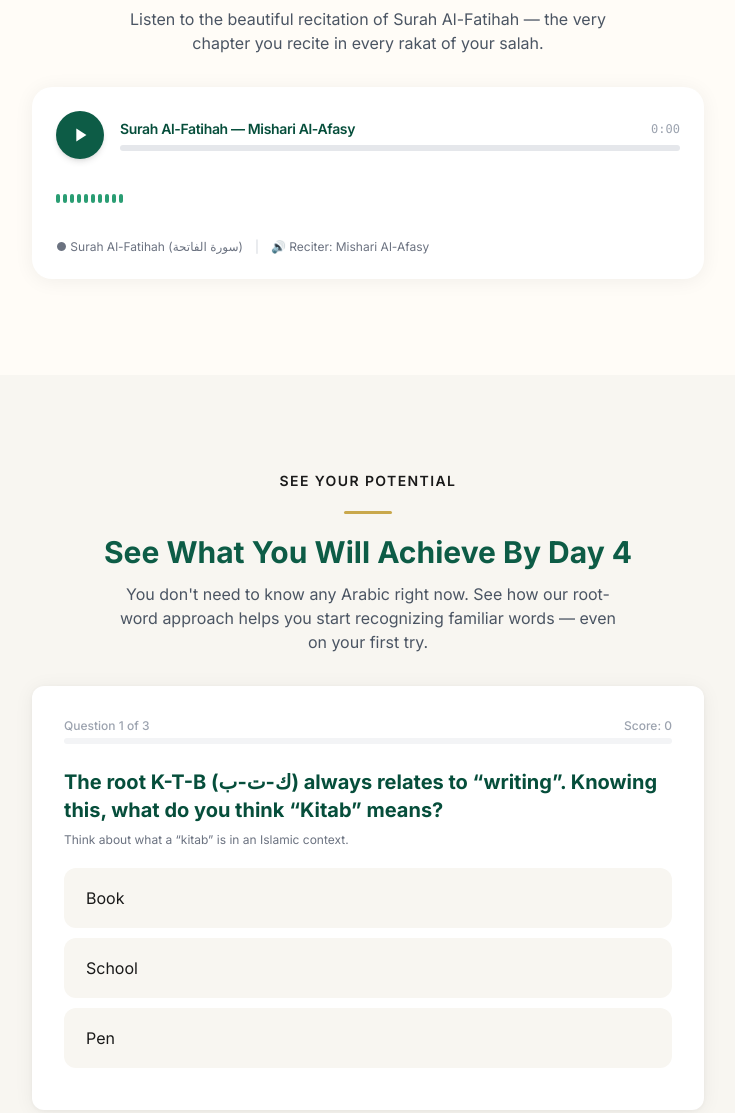
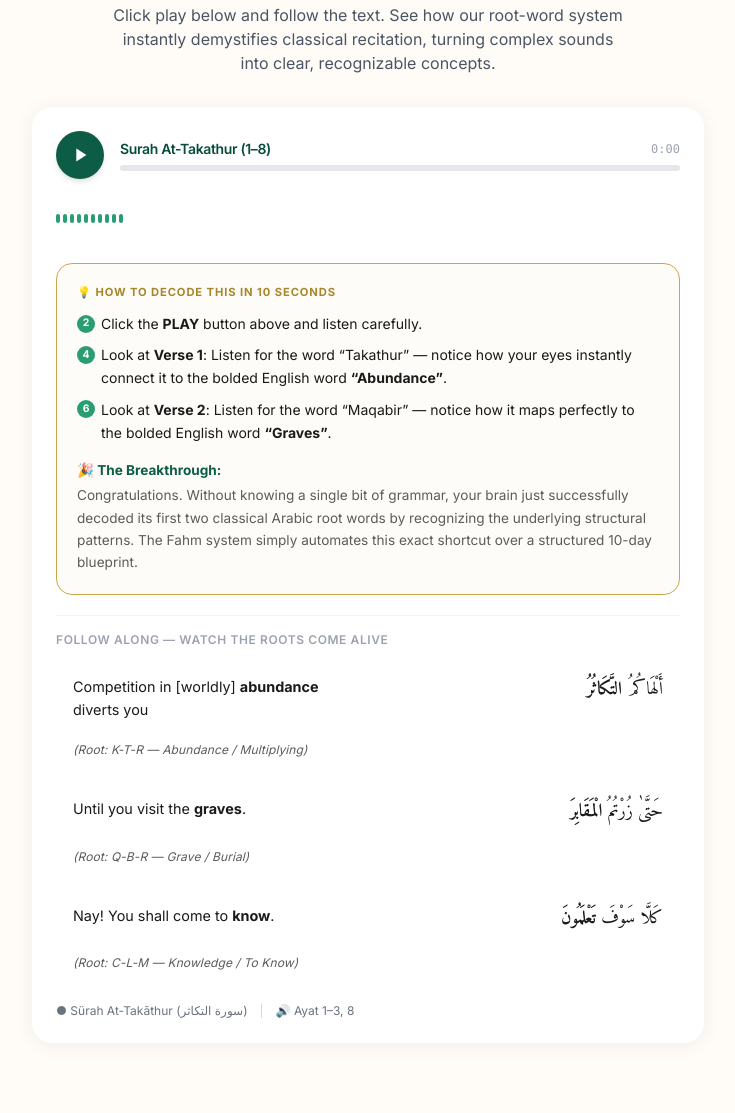
Before and after one commit to 321zaid/learn-arabic, a plain HTML site: page index.html in a window 1280 px wide. Shown: the part 2255-3368 px from the top of the page, without its empty margins (272-1007 px from the left). Drawn offline with nearby package versions, Linux system fonts and the light colour scheme.

Commit message:
Add styling for verse rows and update audio section

```diff
--- a/index.html
+++ b/index.html
@@ -209,6 +209,108 @@
       border-radius: 3px;
       width: 0%;
       transition: width 0.1s linear;
+    }
+
+    .verse-row {
+      display: grid;
+      grid-template-columns: 1fr 1fr;
+      gap: 1rem;
+      padding: 0.875rem 1rem;
+      border-radius: 0.75rem;
+      border: 1.5px solid transparent;
+      transition: all 0.25s ease;
+      cursor: default;
+    }
+    .verse-row:hover {
+      border-color: var(--gold);
+      background: rgba(201, 168, 76, 0.05);
+    }
+    .verse-row + .verse-row { margin-top: 0.5rem; }
+    .verse-arabic {
+      font-family: 'Amiri', serif;
+      font-size: 1.125rem;
+      line-height: 1.7;
+      direction: rtl;
+      text-align: right;
+      unicode-bidi: embed;
+    }
+    .verse-english {
+      font-size: 0.9rem;
+      line-height: 1.6;
+      color: var(--text-dark);
+    }
+    .verse-root-note {
+      grid-column: 1 / -1;
+      font-size: 0.75rem;
+      color: var(--text-muted);
+      margin-top: 0.25rem;
+      font-style: italic;
+      letter-spacing: 0.01em;
+    }
+    @media (max-width: 480px) {
+      .verse-row { grid-template-columns: 1fr; gap: 0.25rem; padding: 0.75rem; }
+      .verse-arabic { font-size: 1rem; }
+      .verse-english { font-size: 0.85rem; }
+    }
+
+    .walkthrough-card {
+      border: 1.5px solid var(--gold);
+      background: rgba(201, 168, 76, 0.04);
+      border-radius: 1rem;
+      padding: 1.25rem;
+      margin-top: 1.25rem;
+    }
+    .walkthrough-card .label {
+      font-size: 0.7rem;
+      font-weight: 700;
+      text-transform: uppercase;
+      letter-spacing: 0.08em;
+      color: var(--gold-dark);
+      margin-bottom: 0.75rem;
+    }
+    .walkthrough-card ol {
+      list-style: none;
+      padding: 0;
+      margin: 0 0 1rem;
+    }
+    .walkthrough-card ol li {
+      font-size: 0.875rem;
+      line-height: 1.65;
+      color: var(--text-dark);
+      padding-left: 1.5rem;
+      position: relative;
+      margin-bottom: 0.5rem;
+    }
+    .walkthrough-card ol li::before {
+      content: counter(list-item);
+      counter-increment: list-item;
+      position: absolute;
+      left: 0;
+      top: 0;
+      width: 1.125rem;
+      height: 1.125rem;
+      background: var(--emerald-500);
+      color: #fff;
+      font-size: 0.65rem;
+      font-weight: 700;
+      border-radius: 50%;
+      display: flex;
+      align-items: center;
+      justify-content: center;
+      line-height: 1;
+      margin-top: 0.15rem;
+    }
+    .walkthrough-card .breakthrough-heading {
+      font-size: 0.85rem;
+      font-weight: 700;
+      color: var(--emerald-900);
+      margin-top: 0.75rem;
+      margin-bottom: 0.25rem;
+    }
+    .walkthrough-card .breakthrough-text {
+      font-size: 0.85rem;
+      line-height: 1.65;
+      color: var(--text-muted);
     }
 
     .guarantee-seal {
@@ -437,16 +539,16 @@
   <!-- ========== AUDIO PREVIEW ========== -->
   <section class="section-padding bg-warm-white" id="audio-preview">
     <div class="container-narrow max-w-2xl">
-      <span class="text-gold-dark text-sm font-semibold uppercase tracking-widest block text-center mb-3">Hear it for yourself</span>
+      <span class="text-gold-dark text-sm font-semibold uppercase tracking-widest block text-center mb-3">Try the challenge</span>
       <div class="gold-divider"></div>
-      <h2 class="text-2xl md:text-3xl font-bold text-emerald text-center mb-4 leading-tight">
-        Sample Quranic Recitation
+      <h2 class="text-2xl md:text-3xl font-bold text-emerald text-center mb-3 leading-tight">
+        The 60-Second Decoding Test
       </h2>
       <p class="text-gray-600 text-sm md:text-base text-center mb-8 max-w-lg mx-auto">
-        Listen to the beautiful recitation of Surah Al-Fatihah &mdash; the very chapter you recite in every rakat of your salah.
+        Click play below and follow the text. See how our root-word system instantly demystifies classical recitation, turning complex sounds into clear, recognizable concepts.
       </p>
 
-      <audio id="previewAudio" preload="metadata" src="https://download.quranicaudio.com/qdc/mishari_al_afasy/murattal/1.mp3"></audio>
+      <audio id="previewAudio" preload="metadata" src="Surah At-Takathur - 1-8 - Quran.com.mp3"></audio>
 
       <div class="audio-player" id="audioPlayer">
         <div class="flex items-center gap-4 mb-4">
@@ -456,7 +558,7 @@
           </button>
           <div class="flex-1 min-w-0">
             <div class="flex items-center justify-between mb-1.5">
-              <span class="font-semibold text-sm text-emerald-900 tracking-tight">Surah Al-Fatihah &mdash; Mishari Al-Afasy</span>
+              <span class="font-semibold text-sm text-emerald-900 tracking-tight">Surah At-Takathur (1&ndash;8)</span>
               <span class="text-xs text-gray-400 font-mono" id="timeDisplay">0:00</span>
             </div>
             <div class="audio-progress-track" id="progressTrack">
@@ -468,10 +570,46 @@
           <div class="bar"></div><div class="bar"></div><div class="bar"></div><div class="bar"></div><div class="bar"></div>
           <div class="bar"></div><div class="bar"></div><div class="bar"></div><div class="bar"></div><div class="bar"></div>
         </div>
+
+        <!-- ===== GUIDED WALKTHROUGH ===== -->
+        <div class="walkthrough-card">
+          <div class="label">&#128161; How to decode this in 10 seconds</div>
+          <ol>
+            <li>Click the <strong>PLAY</strong> button above and listen carefully.</li>
+            <li>Look at <strong>Verse 1</strong>: Listen for the word &ldquo;Takathur&rdquo; &mdash; notice how your eyes instantly connect it to the bolded English word <strong>&ldquo;Abundance&rdquo;</strong>.</li>
+            <li>Look at <strong>Verse 2</strong>: Listen for the word &ldquo;Maqabir&rdquo; &mdash; notice how it maps perfectly to the bolded English word <strong>&ldquo;Graves&rdquo;</strong>.</li>
+          </ol>
+          <div class="breakthrough-heading">&#127881; The Breakthrough:</div>
+          <p class="breakthrough-text">Congratulations. Without knowing a single bit of grammar, your brain just successfully decoded its first two classical Arabic root words by recognizing the underlying structural patterns. The Fahm system simply automates this exact shortcut over a structured 10-day blueprint.</p>
+        </div>
+
+        <!-- ===== VERSES CONTAINER ===== -->
+        <div class="mt-5 pt-4 border-t border-gray-100">
+          <p class="text-xs font-semibold text-gray-400 uppercase tracking-wider mb-3">Follow along &mdash; watch the roots come alive</p>
+
+          <div class="verse-row">
+            <div class="verse-english">Competition in [worldly] <strong>abundance</strong> diverts you</div>
+            <div class="verse-arabic">أَلْهَاكُمُ <strong>التَّكَاثُرُ</strong></div>
+            <div class="verse-root-note">(Root: K-T-R &mdash; Abundance / Multiplying)</div>
+          </div>
+
+          <div class="verse-row">
+            <div class="verse-english">Until you visit the <strong>graves</strong>.</div>
+            <div class="verse-arabic">حَتَّىٰ زُرْتُمُ <strong>الْمَقَابِرَ</strong></div>
+            <div class="verse-root-note">(Root: Q-B-R &mdash; Grave / Burial)</div>
+          </div>
+
+          <div class="verse-row">
+            <div class="verse-english">Nay! You shall come to <strong>know</strong>.</div>
+            <div class="verse-arabic">كَلَّا سَوْفَ <strong>تَعْلَمُونَ</strong></div>
+            <div class="verse-root-note">(Root: C-L-M &mdash; Knowledge / To Know)</div>
+          </div>
+        </div>
+
         <div class="flex items-center gap-3 mt-4 text-xs text-gray-500">
-          <span class="inline-flex items-center gap-1">&#9679; Surah Al-Fatihah (&#1587;&#1608;&#1585;&#1577; &#1575;&#1604;&#1601;&#1575;&#1578;&#1581;&#1577;)</span>
+          <span class="inline-flex items-center gap-1">&#9679; S&uuml;rah At-Tak&amacr;thur (&#1587;&#1608;&#1585;&#1577; &#1575;&#1604;&#1578;&#1603;&#1575;&#1579;&#1585;)</span>
           <span class="text-gray-300">|</span>
-          <span class="inline-flex items-center gap-1">&#128266; Reciter: Mishari Al-Afasy</span>
+          <span class="inline-flex items-center gap-1">&#128266; Ayat 1&ndash;3, 8</span>
         </div>
       </div>
     </div>
```
